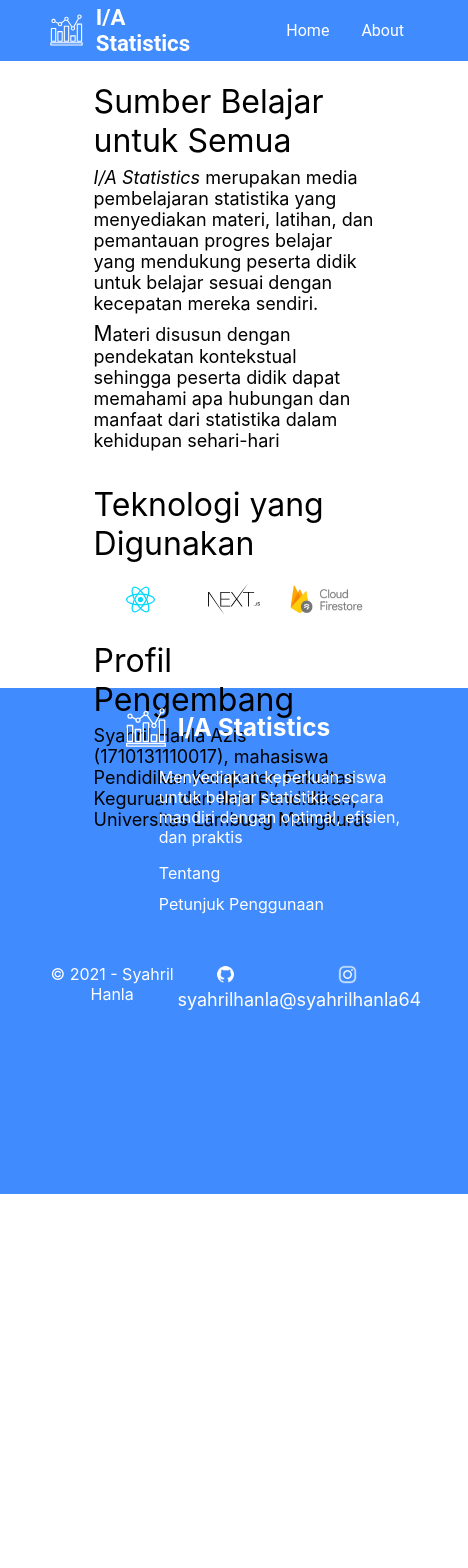
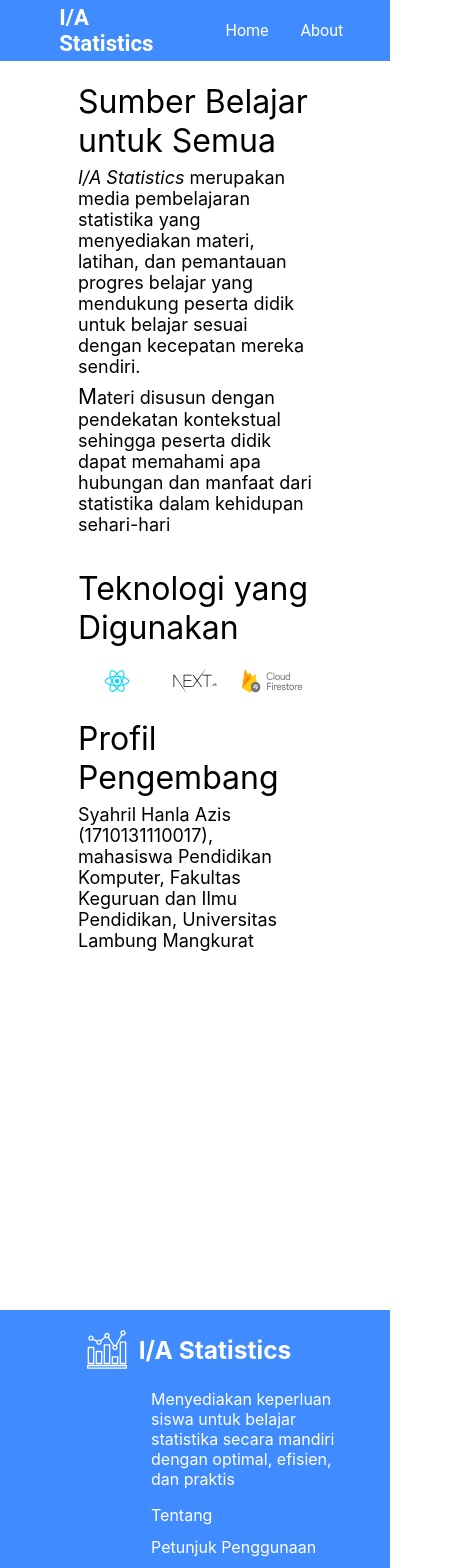
Before and after one commit to syahrilhanla/proyek-skripsi, a Next.js app: page /about in a window 390 px wide. Shown: the top 1568 px of the page, 468 px wide, since content can reach past the window. Before the commit the page ends 1194 px from the top, so only its background shows below. Built offline with nearby package versions, Linux system fonts and the light colour scheme; no server answers.

Commit message:
little fix for the responsiveness on mobile

```diff
--- a/styles/About.module.css
+++ b/styles/About.module.css
@@ -3,7 +3,7 @@
 }
 
 .aboutContent {
-  width: 100%;
+  width: 100vw;
   height: 85vh;
   margin-bottom: 3rem;
 }
@@ -31,23 +31,34 @@
   justify-content: center;
 }
 
-@media (max-width: 600px) {
+@media (min-width: 1300px) {
   .aboutContent {
-    width: 120%;
+    width: 100vw;
+    height: 50vh;
     margin-bottom: 1rem;
   }
 }
 
 @media (max-width: 768px) {
   .aboutContent {
-    width: 120%;
+    width: 100vw;
+    height: 100vh;
     margin-bottom: 1rem;
   }
 }
 
 @media (max-width: 412px) {
   .aboutContent {
-    width: 120%;
+    width: 100vw;
+    height: 100vh;
     margin-bottom: 1rem;
   }
 }
+
+@media (max-width: 320px) {
+  .aboutContent {
+    width: 100vw;
+    height: 130vh;
+    margin-bottom: 1rem;
+  }
+}
--- a/styles/Footer.module.css
+++ b/styles/Footer.module.css
@@ -96,39 +96,45 @@
   }
 }
 
+@media (min-width: 1300px) {
+  .footer {
+      width: 120vw ;
+  }
+}
+
 @media (max-width: 769px) {
   .footer {
       width: 120%;
   }
 }
 
-@media (max-width: 321px) {
+@media (max-width: 320px) {
   .footer {
-      width: 80%;
-      margin-top: 28rem;
+      width: 120vw !important;
+      margin-top: 60rem !important;
       height: 70vh;
   }
 }
-/*
+
 @media (max-width: 360px) {
   .footer {
       width: 100%;
-      margin-top: 40rem;
-      height: 70vh;
+      margin-top: 32rem !important;
+      height: 55vh;
   }
-} */
+}
 
 @media (max-width: 412px) {
   .footer {
-      width: 120%;
-      margin-top: -8rem;
+      width: 100vw;
       height: 60vh;
+      margin-top: 24rem  ;
   }
 }
 
 @media (max-height: 825px) {
   .footer {
-      width: 120%;
+      width: 100vw;
       margin-top: 12rem;
       height: 50vh;
   }
@@ -136,23 +142,23 @@
 
 @media (max-height: 768px) {
   .footer {
-      width: 120%;
+      width: 100vw;
       margin-top: 16rem;
-      height: 50vh;
+      height: 40vh;
   }
 }
 
 @media (max-height: 700px) {
   .footer {
-      width: 120%;
+      width: 100vw;
       margin-top: 20rem;
-      height: 60vh;
+      height: 50vh;
   }
 }
 
 @media (min-height: 1024px) {
   .footer {
-      width: 120%;
+      width: 100vw;
       margin-top: -14rem;
       height: 60vh;
   }
@@ -160,7 +166,7 @@
 
 @media (max-height: 600px) {
   .footer {
-      width: 120%;
+      width: 100vw;
       margin-top: 32rem;
       height: 70vh;
   }
--- a/styles/HomeNavbar.module.css
+++ b/styles/HomeNavbar.module.css
@@ -44,30 +44,23 @@
   padding: 1rem 1rem;
 }
 
-@media (max-width: 320px) {
+@media (max-width: 321px) {
  .navbar {
     height: 3.8rem;
-    width: 120%;
+    width: 120vw !important;
   }
 }
 
 @media (max-width: 360px) {
   .navbar {
     height: 3.8rem;
-    width: 120%;
+    width: 100vw;
   }
 }
 
 @media (max-width: 768px) {
     .navbar {
     height: 3.8rem;
-    width: 120%;
+    width: 100vw;
   }
 }
-
-@media (min-width: 1024px) {
-    .navbar {
-    height: 3.8rem;
-    width: 120%;
-  }
-}
```
